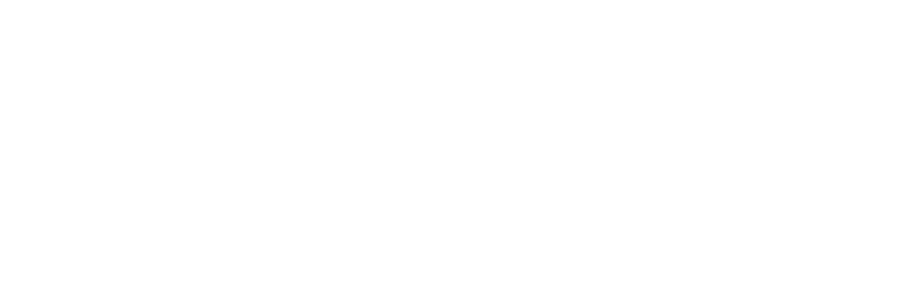
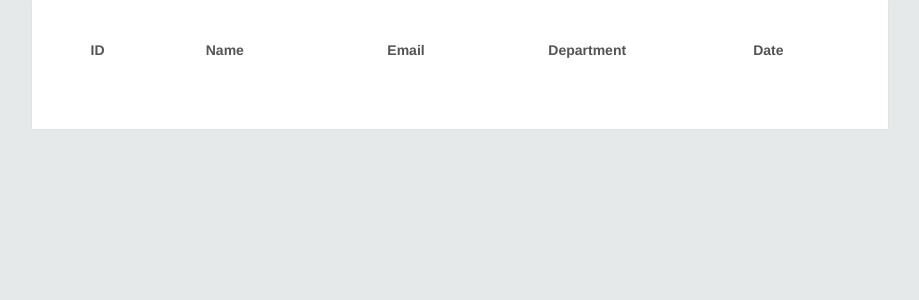
Before and after one commit to Beellzebub/first_app, a Flask app: a page that uses app/templates/users.html in a window 1280 px wide. Before the commit the part shown is empty. Shown: the top 300 px of the page, without its empty margins (180-1099 px from the left). Run offline with Flask 2, Linux system fonts and the light colour scheme; lists and menus that the app fills with data are empty.

Commit message:
Изменения в шаблонах html-страниц.
Добавлен main.css
Рефакторинг имени index.html -> base.html
base.html - родительский шаблон для остальных страниц.
users.html - представление данных в виде таблицы, наследование.
departments.html - наследование.

```diff
--- /dev/null
+++ b/app/static/css/main.css
@@ -0,0 +1,29 @@
+html {
+    background: #e6e9e9;
+}
+
+body {
+    background: #fff;
+    box-shadow: 0 0 2px rgba(0, 0, 0, 0.06);
+    color: #545454;
+    font-family: "Helvetica Neue", Helvetica, Arial, sans-serif;
+    font-size: 14px;
+    line-height: 1.5;
+    margin: 0 auto;
+    max-width: 800px;
+    padding: 2em 2em 4em;
+}
+
+table {
+    text-align: center;
+    width: 800px;
+}
+
+th:first-child {
+    width: 50px;;
+}
+
+th {
+    width: 150px;
+    padding: 10px 8px;
+}
--- /dev/null
+++ b/app/templates/base.html
@@ -0,0 +1,11 @@
+<!DOCTYPE html>
+<html lang="en">
+<head>
+    <meta charset="UTF-8">
+    <link rel="stylesheet" href="{{ url_for('static', filename='css/main.css') }}">
+    <title> {% block title %}{% endblock %} </title>
+</head>
+<body>
+    {% block body %}{% endblock %}
+</body>
+</html>
--- a/app/templates/users.html
+++ b/app/templates/users.html
@@ -1,13 +1,28 @@
-<!DOCTYPE html>
-<html lang="en">
-<head>
-    <meta charset="UTF-8">
-    <title>{{title}}</title>
-</head>
-<body>
+{% extends 'base.html' %}
+
+{% block title %}
+    {{title}}
+{% endblock %}
+
+{% block body %}
+    <table>
+        <tr>
+            <th><b>ID</b></th>
+            <th><b>Name</b></th>
+            <th><b>Email</b></th>
+            <th><b>Department</b></th>
+            <th><b>Date</b></th>
+        </tr>
+    </table>
     {% for user in users %}
-    <div><p><b> Name: </b> {{user['username']}} </p></div>
-    <div><p><b> Email: </b> {{user['email']}} </p></div>
+    <table>
+        <tr>
+        <th> {{user['id']}} </th>
+        <th> {{user['username']}} </th>
+        <th> {{user['email']}} </th>
+        <th> {{user['department']}} </th>
+        <th> {{user['date_joined']}} </th>
+        </tr>
+    </table>
     {% endfor %}
-</body>
-</html>
+{% endblock %}
```
Also changed, not shown: app/templates/departments.html (+15 -9 lines), app/templates/index.html (deleted, +0 -10 lines).
